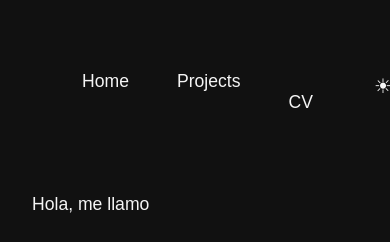
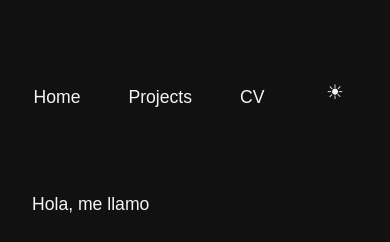
Before and after one commit to IgnacioP46/Porfolio, a website built with Vite: page index.html in a window 390 px wide. Shown: the top 242 px of the page. Built offline with nearby package versions, Linux system fonts and the light colour scheme; files whose address does not match are found by name.

Commit message:
Navbar.css

```diff
--- a/components/Navbar/Navbar.css
+++ b/components/Navbar/Navbar.css
@@ -11,12 +11,16 @@ nav {
   @media (max-width: 770px) {
     nav {
       padding: 0 2rem;
+      display: flex;
+      justify-content: center;
     }
   }
 
   nav > ul {
     display: flex;
     gap: 3rem;
+    align-items: flex-end;
+    justify-self: left;
   }
 
   nav button {
@@ -33,9 +37,3 @@ nav {
   nav a:hover {
     color: var(--highlight);
   }
-
-  #CVlink::before {
-    content: url(../public/assets/logocv.png);
-    height: 5px;
-    margin-right: 10px;
-}
```
